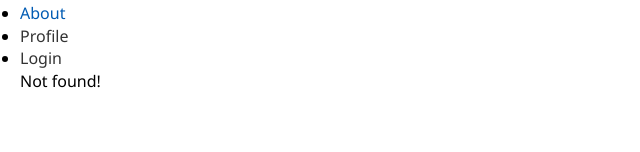
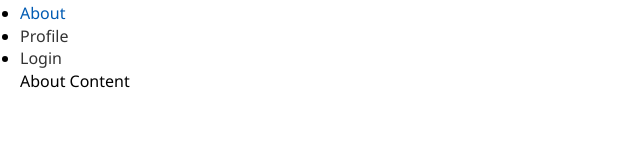
Before and after one commit to kamrantahir2/TodoApp-IbasLogic, a React (Vite) app: page /about/1 in a window 1280 px wide. Before the commit this address had no page. Shown: the part 148-300 px from the top of the page, without its empty margins (0-640 px from the left). Built offline with nearby package versions, Linux system fonts and the light colour scheme.

Commit message:
Convert nested About navlinks to a :slug route

```diff
--- a/src/components/TodoApp.jsx
+++ b/src/components/TodoApp.jsx
@@ -11,14 +11,22 @@ import Login from '@/routes/Login';
 import Profile from '@/routes/Profile';
 import NotMatch from '@/routes/NotMatch';
 
+import SinglePage from '@/routes/SinglePage';
 
-// We will wrap all route elements in a Layout route which will be shared components
+
+// We will wrap all route elements in a Layout route which will inlude shared components.
+// We will also nest routes in the About route to provide different
 const TodoApp = () => {
     return (
         <Routes>
             <Route path='/' element={<Layout />} >
                 <Route index element={<Home />} />
-                <Route path='about' element={<About />} />
+                <Route path='about' element={<About />}>
+                    {/* <Route path="about-app" element={AboutPage1} />
+                    <Route path="about-developer" element={AboutPage2} /> */}
+                    {/* We are routing both about pages using a slug as shown below */}
+                    <Route path=':slug' element={<SinglePage />} />
+                </Route>
                 <Route path='login' element={<Login />} />
                 <Route path='profile' element={<Profile />} />
                 <Route path='*' element={<NotMatch />} />
--- /dev/null
+++ b/src/routes/SinglePage.jsx
@@ -0,0 +1,10 @@
+
+const SinglePage = () => {
+    return (
+        <div className="main-content">
+            Single page content
+        </div>
+    );
+};
+
+export default SinglePage;
```
